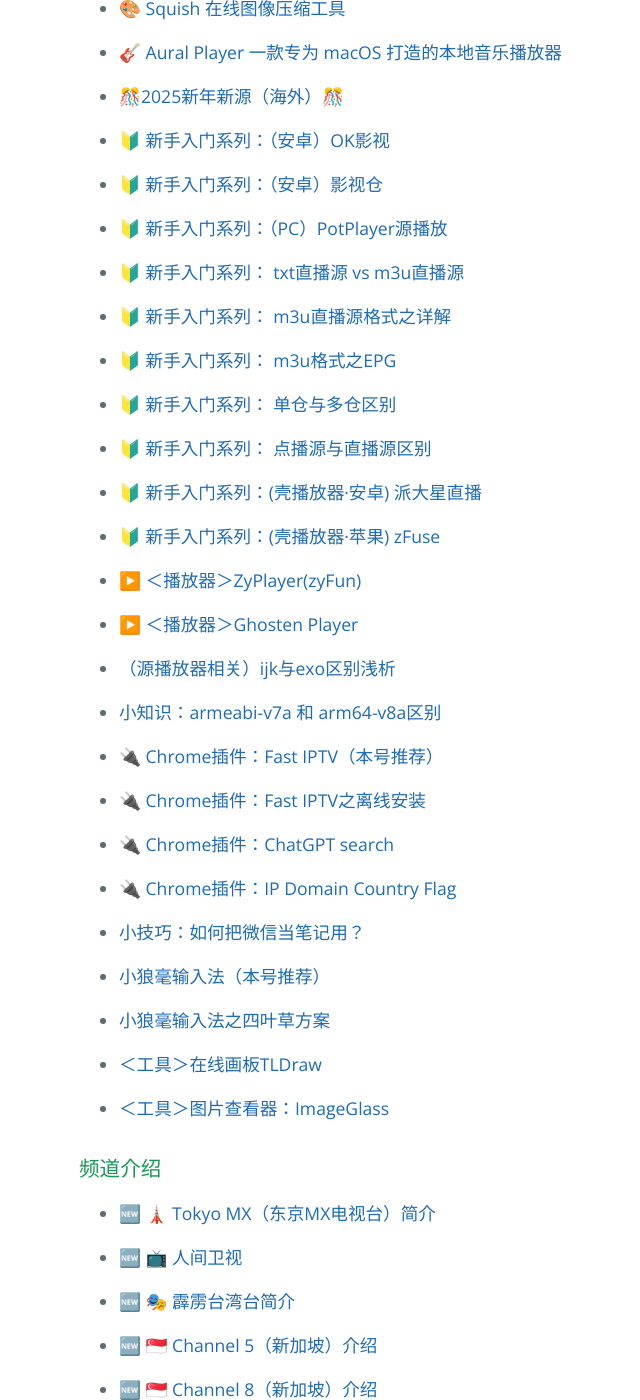
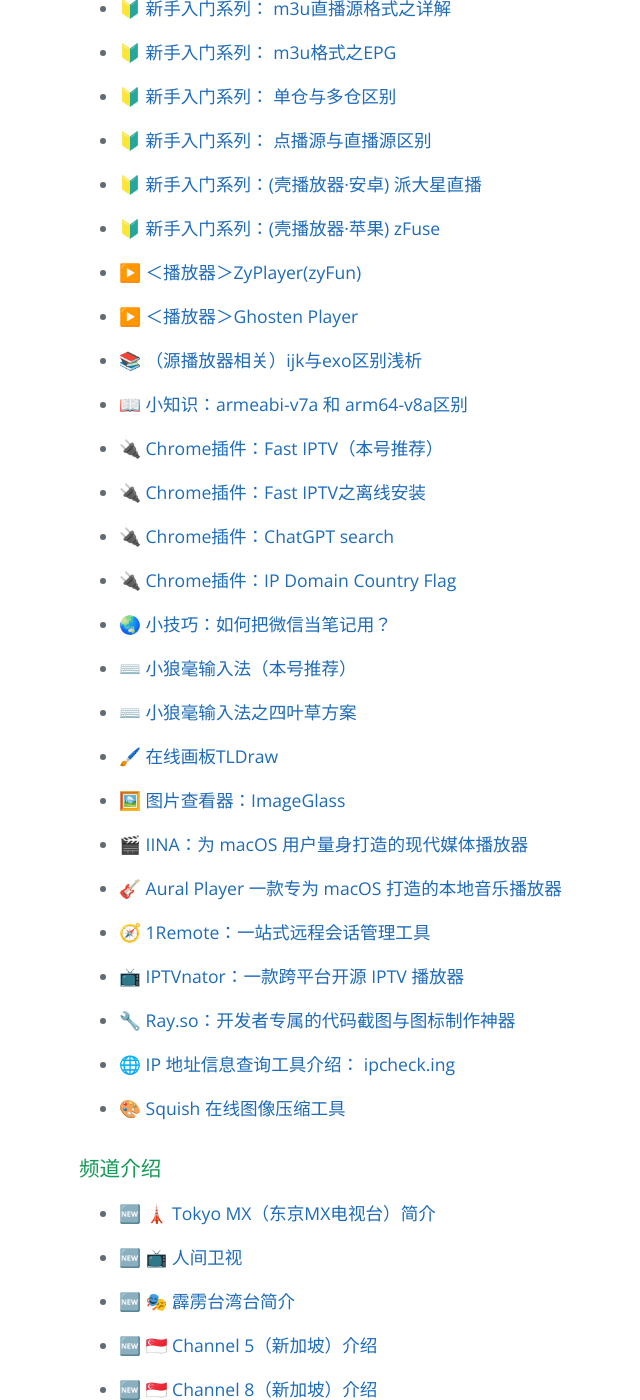
Before and after one commit to kimwang1978/iptv.github.io, a Jekyll site: the page built from index.md, in a window 1280 px wide and 1400 px high, scrolled down 1209 px. Shown: the whole window, without its empty margins (145-785 px from the left). Built offline with Jekyll 4.4.1, drawn with Linux system fonts in a browser that asks for light colours; our own code applies the rules of GitHub Pages for plain Markdown files; some of the changed text lies outside the part shown.

Commit message:
Update 20250623

```diff
--- a/index.md
+++ b/index.md
@@ -48,31 +34,45 @@
 
 *   🔰 [新手入门系列：(壳播放器·苹果) zFuse](./docs/012_zFuse.md)
 
-*   ▶️ [＜播放器＞ZyPlayer(zyFun)](./docs/021_ZyPlayer.md)
+*   [▶️ ＜播放器＞ZyPlayer(zyFun)](./docs/021_ZyPlayer.md)
 
-*   ▶️ [＜播放器＞Ghosten Player](./docs/016_GhostenPlayer.md)
+*   [▶️ ＜播放器＞Ghosten Player](./docs/016_GhostenPlayer.md)
 
-*   [（源播放器相关）ijk与exo区别浅析](./docs/003_JieMa.md)
+*   [📚️ （源播放器相关）ijk与exo区别浅析](./docs/003_JieMa.md)
 
-*   [小知识：armeabi-v7a 和 arm64-v8a区别](./docs/015_arm.md)
+*   [📖 小知识：armeabi-v7a 和 arm64-v8a区别](./docs/015_arm.md)
 
-*   🔌 [Chrome插件：Fast IPTV（本号推荐）](./docs/002_FastIPTV.md)
+*   [🔌 Chrome插件：Fast IPTV（本号推荐）](./docs/002_FastIPTV.md)
 
-*   🔌 [Chrome插件：Fast IPTV之离线安装](./docs/004_FastIPTV_OfflineInstall.md)
+*   [🔌 Chrome插件：Fast IPTV之离线安装](./docs/004_FastIPTV_OfflineInstall.md)
 
-*   🔌 [Chrome插件：ChatGPT search](./docs/007_ChatGPTSearch.md)
+*   [🔌 Chrome插件：ChatGPT search](./docs/007_ChatGPTSearch.md)
 
-*   🔌 [Chrome插件：IP Domain Country Flag](./docs/010_IPDomainCountryFlag.md)
+*   [🔌 Chrome插件：IP Domain Country Flag](./docs/010_IPDomainCountryFlag.md)
 
-*   [小技巧：如何把微信当笔记用？](./docs/009_Wexin_Biji.md)
+*   [🌏️ 小技巧：如何把微信当笔记用？](./docs/009_Wexin_Biji.md)
 
-*   [小狼毫输入法（本号推荐）](./docs/005_XiaoLangHao.md)
+*   [⌨️ 小狼毫输入法（本号推荐）](./docs/005_XiaoLangHao.md)
 
-*   [小狼毫输入法之四叶草方案](./docs/006_XiaoLangHao_SYC.md)
+*   [⌨️ 小狼毫输入法之四叶草方案](./docs/006_XiaoLangHao_SYC.md)
 
-*   [＜工具＞在线画板TLDraw](./docs/011_tldraw.md)
+*   [🖌️ 在线画板TLDraw](./docs/011_tldraw.md)
 
-*   [＜工具＞图片查看器：ImageGlass](./docs/024_ImageGlass.md)
+*   [🖼️ 图片查看器：ImageGlass](./docs/024_ImageGlass.md)
+
+*   [🎬 IINA：为 macOS 用户量身打造的现代媒体播放器](./docs/031_IINA.md)
+
+*   [🎸 Aural Player 一款专为 macOS 打造的本地音乐播放器](./docs/029_auralplayer.md)
+
+*   [🧭 1Remote：一站式远程会话管理工具](./docs/030_1Remote.md)
+
+*   [📺 IPTVnator：一款跨平台开源 IPTV 播放器](./docs/025_IPTVnator.md)
+
+*   [🔧 Ray.so：开发者专属的代码截图与图标制作神器](./docs/026_rayso.md)
+
+*   [🌐 IP 地址信息查询工具介绍： ipcheck.ing](./docs/027_ipchecking.md)
+
+*   [🎨 Squish 在线图像压缩工具](./docs/028_squish.md)
 
 ### 频道介绍
 
```
Also changed, not shown: other parts of index.md (+0 -14 lines).
